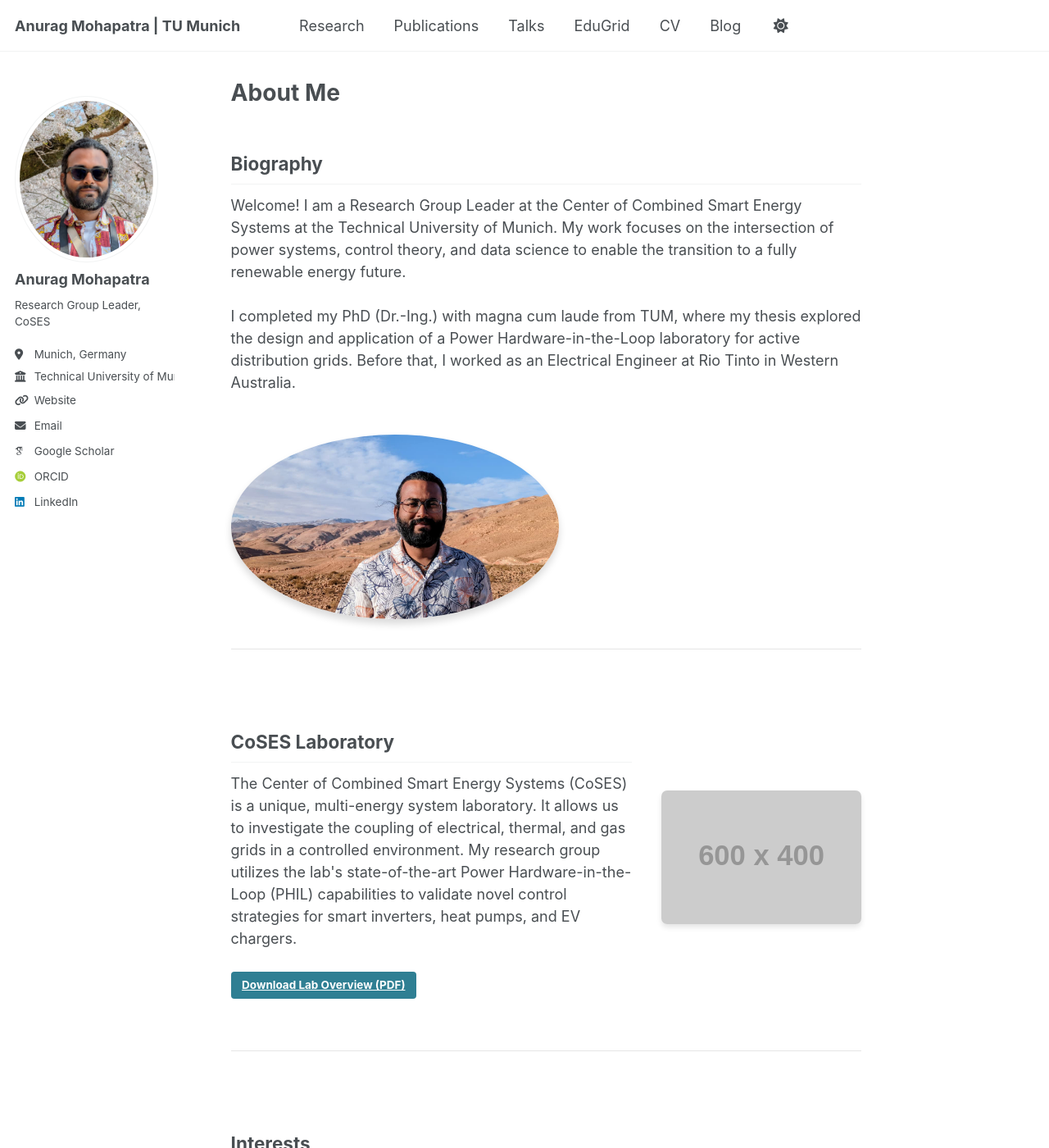
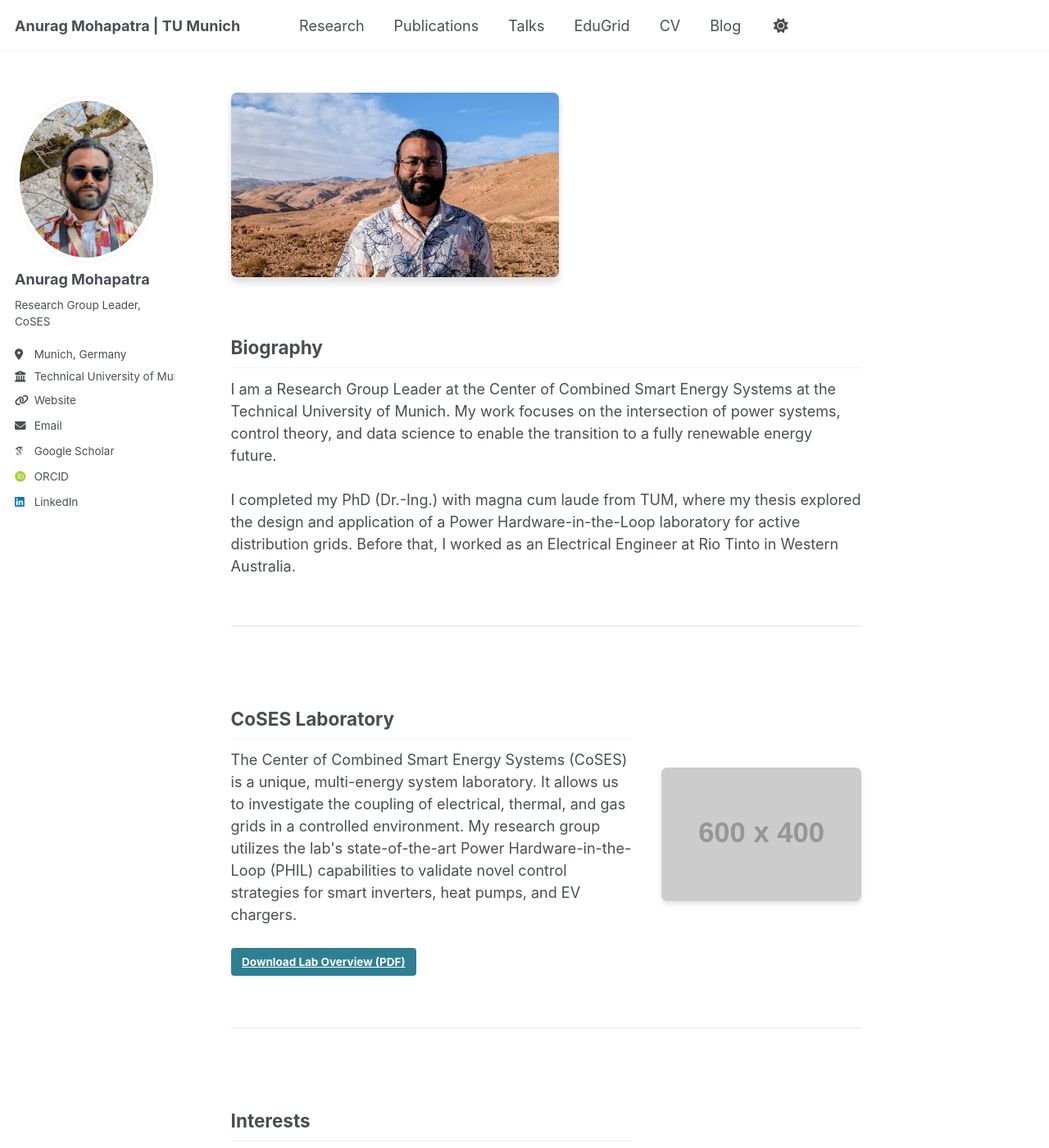
Before and after one commit to anuragmohapatra90/anuragmohapatra90.github.io, a Jekyll site: the page built from _pages/about.md, in a window 1280 px wide and 1400 px high. Shown: the whole window at 82% size. Built offline with Jekyll 4.4.1, drawn with Linux system fonts in a browser that asks for light colours; some web fonts are replaced; a script that is not in the unit is left out.

Commit message:
Fxing the landing page V6

```diff
--- a/_pages/about.md
+++ b/_pages/about.md
@@ -1,21 +1,21 @@
 ---
 layout: single
 permalink: /
-title: "About Me"
+title: ""
 author_profile: true
 ---
 
 <div class="home-section">
+  <div class="profile-image-container">
+    <img src="/images/Profile_header.jpeg" alt="A photo of Anurag Mohapatra">
+  </div>
   <div class="home-text" style="flex: 100%; padding-right: 0;">
     <h2>Biography</h2>
     <p>
-      Welcome! I am a Research Group Leader at the Center of Combined Smart Energy Systems at the Technical University of Munich. My work focuses on the intersection of power systems, control theory, and data science to enable the transition to a fully renewable energy future.
+      I am a Research Group Leader at the Center of Combined Smart Energy Systems at the Technical University of Munich. My work focuses on the intersection of power systems, control theory, and data science to enable the transition to a fully renewable energy future.
       <br><br>
       I completed my PhD (Dr.-Ing.) with magna cum laude from TUM, where my thesis explored the design and application of a Power Hardware-in-the-Loop laboratory for active distribution grids. Before that, I worked as an Electrical Engineer at Rio Tinto in Western Australia.
     </p>
-  </div>
-  <div class="profile-image-container">
-    <img src="/images/Profile_header.jpeg" alt="A photo of Anurag Mohapatra">
   </div>
 </div>
 
--- a/_sass/layout/_home.scss
+++ b/_sass/layout/_home.scss
@@ -36,13 +36,13 @@
 
 /* New styles for the centered profile image */
 .profile-image-container {
-  text-align: center; /* Centers the image */
-  margin-top: 1.5em; /* Adds space between bio text and image */
+  text-align: center;
+  margin-bottom: 1.5em; /* Adds space between the image and bio text */
 
   img {
-    max-width: 400px; /* Makes the image larger */
-    width: 100%; /* Ensures it's responsive */
-    border-radius: 50%; /* Makes the image circular - a modern touch! */
+    max-width: 400px;
+    width: 100%;
+    border-radius: 7px; /* This creates a normal rectangle with soft corners */
     box-shadow: 0 6px 10px rgba(0, 0, 0, 0.15);
   }
 }
```
